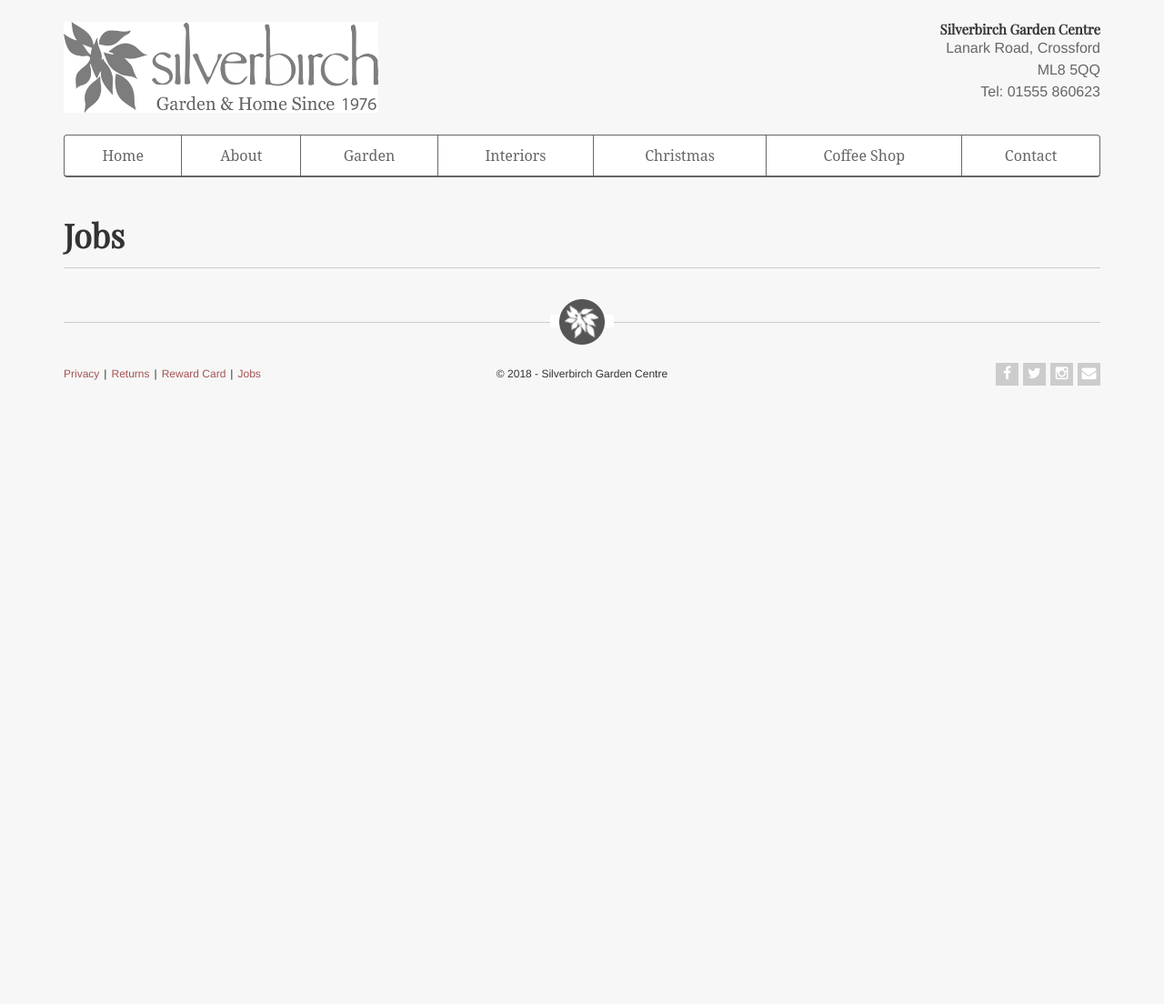
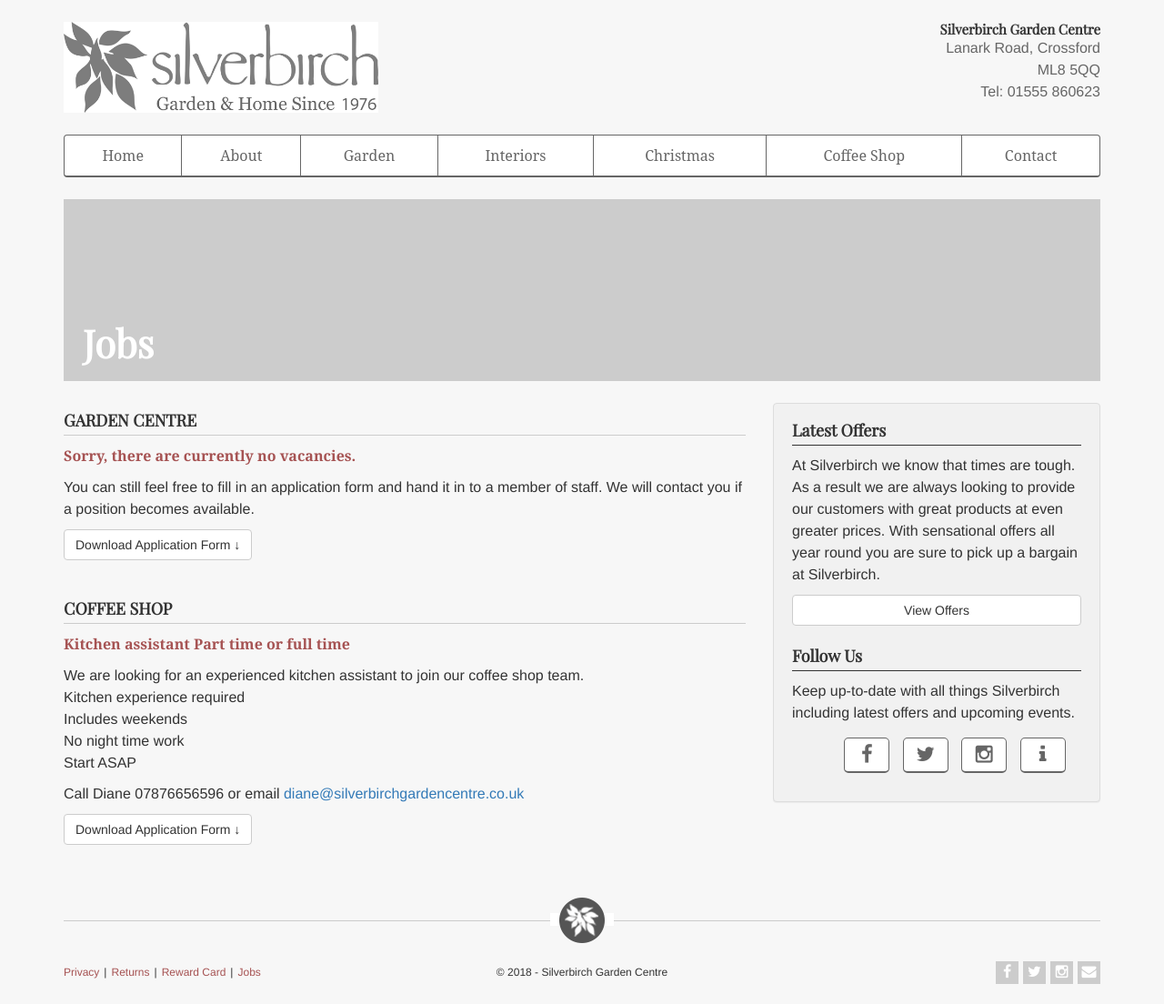
Before and after one commit to tiepdotme/silverbirch-garden-center, a Jekyll site: the page built from _pages/jobs/index.html, in a window 1280 px wide. Shown: the whole page at 91% size. Built offline with Jekyll 4.4.1, drawn with Linux system fonts in a browser that asks for light colours; nearby versions of some CDN libraries; before the commit the page ends 900 px from its top, so only the background shows below that.

Commit message:
ADD - Markup for Jobs page

```diff
--- a/_pages/jobs/index.html
+++ b/_pages/jobs/index.html
@@ -7,7 +7,36 @@ permalink: "/jobs/"
 <div class="container">
   <div class="row">
     <div class="col-md-12">
-      <h1>Jobs</h1>
+      <div id="headerContainer">
+        <h1 class="imageBox">Jobs</h1>
+      </div>
     </div>
   </div>
 </div>
+<div class="container">
+  <div class="row">
+    <div class="col-md-8">
+      <main>
+        <h4>GARDEN CENTRE</h4>
+        <p><b>Sorry, there are currently no vacancies.</b></p>
+        <p>You can still feel free to fill in an application form and hand it in to a member of staff. We will contact you if a position becomes available.</p>
+        <p><a href="{{ siteurl }}/static/files/Job%20Application.doc" target="_blank" class="btn btn-default">Download Application Form &#8595;</a></p>
+        <br />
+
+        <h4>COFFEE SHOP</h4>
+        <p><b>Kitchen assistant Part time or full time</b></p>
+        <p>We are looking for an experienced kitchen assistant to join our coffee shop team.<br />
+        Kitchen experience required<br />
+        Includes weekends<br />
+        No night time work<br />
+        Start ASAP</p>
+        <p>Call Diane <tel>07876656596</tel> or email <a href="mailto:diane@silverbirchgardencentre.co.uk">diane@silverbirchgardencentre.co.uk</a></p>
+        <p><a href="{{ siteurl }}/static/files/Job%20Application.doc" target="_blank" class="btn btn-default">Download Application Form &#8595;</a></p>
+        <br />
+      </main>
+    </div>
+    <div class="col-md-4 hidden-sm hidden-xs">
+      {% include aside.html %}
+    </div>
+  </div>
+</div>
```
